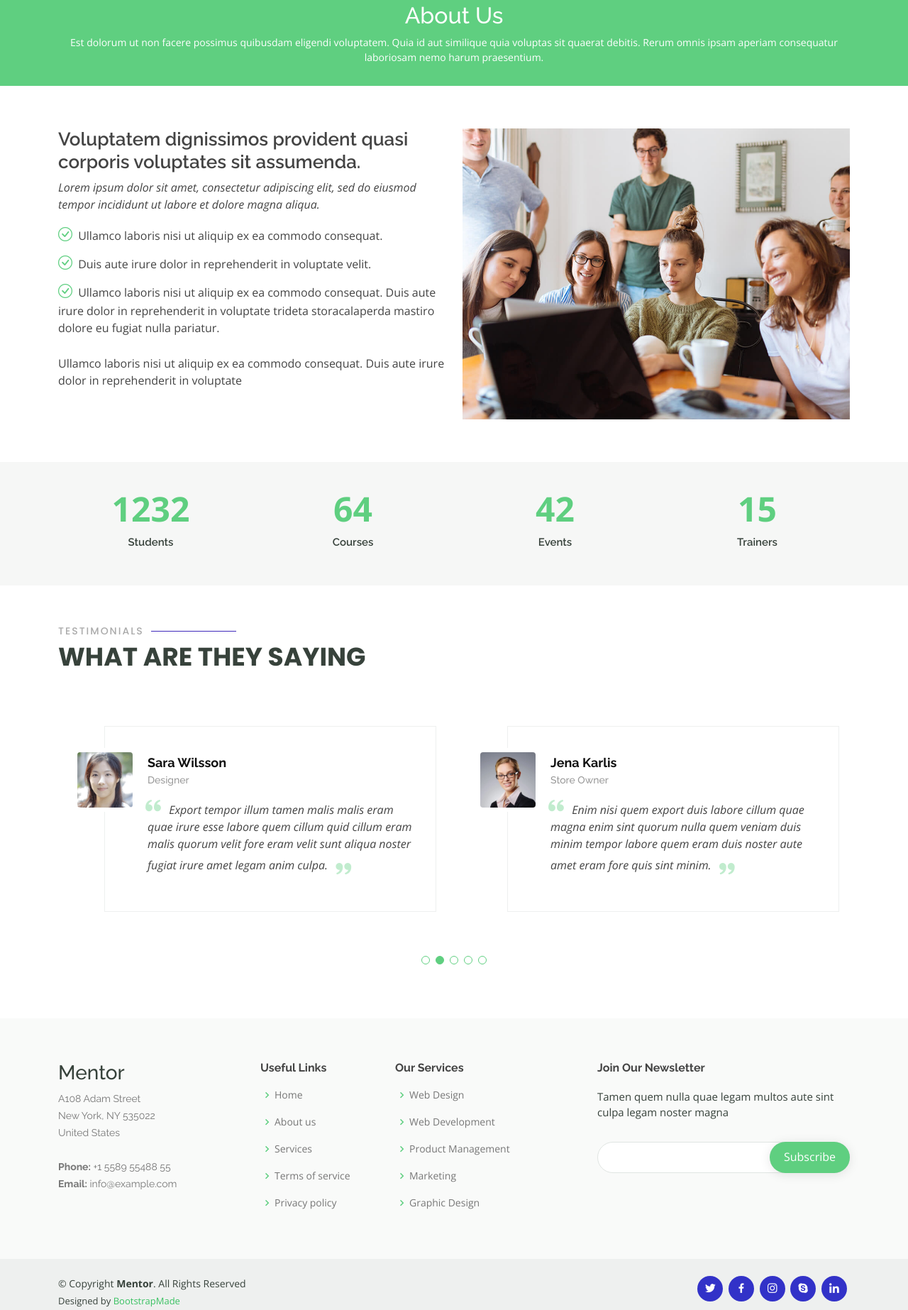
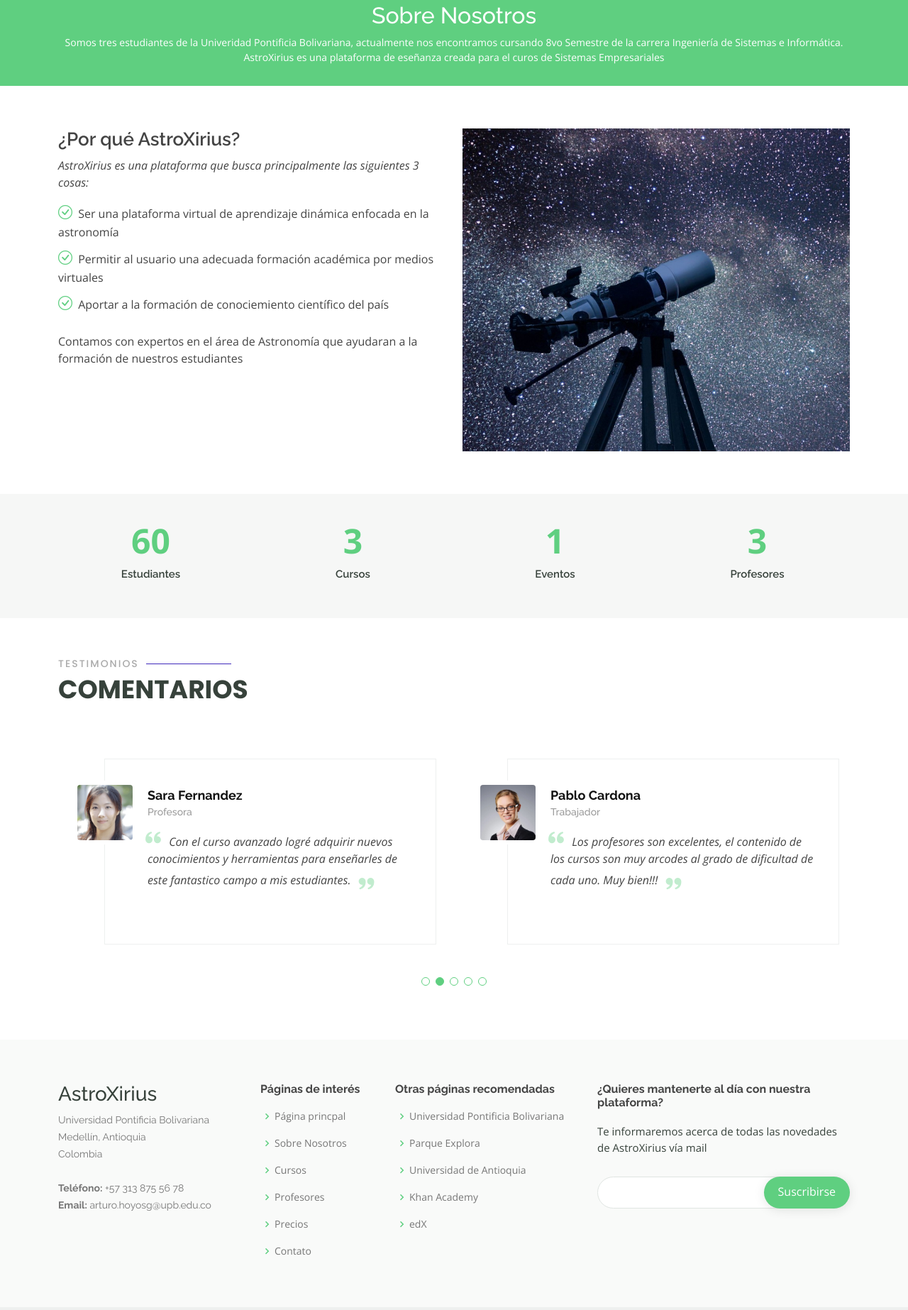
Before and after one commit to HugoHernandez06/AstroXirius, a plain HTML site: page Sobre_Nosotros.html in a window 1280 px wide. Shown: the part 100-1946 px from the top of the page at 71% size. Drawn offline with nearby package versions, Linux system fonts and the light colour scheme.

Commit message:
La página de Sobre nosotros casi terminada

```diff
--- a/Sobre_Nosotros.html
+++ b/Sobre_Nosotros.html
@@ -62,8 +62,8 @@
     <!-- ======= Breadcrumbs ======= -->
     <div class="breadcrumbs" data-aos="fade-in">
       <div class="container">
-        <h2>About Us</h2>
-        <p>Est dolorum ut non facere possimus quibusdam eligendi voluptatem. Quia id aut similique quia voluptas sit quaerat debitis. Rerum omnis ipsam aperiam consequatur laboriosam nemo harum praesentium. </p>
+        <h2>Sobre Nosotros</h2>
+        <p>Somos tres estudiantes de la Univeridad Pontificia Bolivariana, actualmente nos encontramos cursando 8vo Semestre de la carrera Ingeniería de Sistemas e Informática. AstroXirius es una plataforma de eseñanza creada para el curos de Sistemas Empresariales </p>
       </div>
     </div><!-- End Breadcrumbs -->
 
@@ -73,21 +73,20 @@
 
         <div class="row">
           <div class="col-lg-6 order-1 order-lg-2" data-aos="fade-left" data-aos-delay="100">
-            <img src="assets/img/about.jpg" class="img-fluid" alt="">
+            <img src="assets/img/carrera-de-astronomia-2-1024x853.jpg" class="img-fluid" alt="">
           </div>
           <div class="col-lg-6 pt-4 pt-lg-0 order-2 order-lg-1 content">
-            <h3>Voluptatem dignissimos provident quasi corporis voluptates sit assumenda.</h3>
+            <h3>¿Por qué AstroXirius?</h3>
             <p class="fst-italic">
-              Lorem ipsum dolor sit amet, consectetur adipiscing elit, sed do eiusmod tempor incididunt ut labore et dolore
-              magna aliqua.
+              AstroXirius es una plataforma que busca principalmente las siguientes 3 cosas:
             </p>
             <ul>
-              <li><i class="bi bi-check-circle"></i> Ullamco laboris nisi ut aliquip ex ea commodo consequat.</li>
-              <li><i class="bi bi-check-circle"></i> Duis aute irure dolor in reprehenderit in voluptate velit.</li>
-              <li><i class="bi bi-check-circle"></i> Ullamco laboris nisi ut aliquip ex ea commodo consequat. Duis aute irure dolor in reprehenderit in voluptate trideta storacalaperda mastiro dolore eu fugiat nulla pariatur.</li>
+              <li><i class="bi bi-check-circle"></i> Ser una plataforma virtual de aprendizaje dinámica enfocada en la astronomía</li>
+              <li><i class="bi bi-check-circle"></i> Permitir al usuario una adecuada formación académica por medios virtuales</li>
+              <li><i class="bi bi-check-circle"></i> Aportar a la formación de conociemiento científico del país</li>
             </ul>
             <p>
-              Ullamco laboris nisi ut aliquip ex ea commodo consequat. Duis aute irure dolor in reprehenderit in voluptate
+              Contamos con expertos en el área de Astronomía que ayudaran a la formación de nuestros estudiantes
             </p>
 
           </div>
@@ -103,23 +102,23 @@
         <div class="row counters">
 
           <div class="col-lg-3 col-6 text-center">
-            <span data-purecounter-start="0" data-purecounter-end="1232" data-purecounter-duration="1" class="purecounter"></span>
-            <p>Students</p>
+            <span data-purecounter-start="0" data-purecounter-end="60" data-purecounter-duration="1" class="purecounter"></span>
+            <p>Estudiantes</p>
           </div>
 
           <div class="col-lg-3 col-6 text-center">
-            <span data-purecounter-start="0" data-purecounter-end="64" data-purecounter-duration="1" class="purecounter"></span>
-            <p>Courses</p>
+            <span data-purecounter-start="0" data-purecounter-end="3" data-purecounter-duration="1" class="purecounter"></span>
+            <p>Cursos</p>
           </div>
 
           <div class="col-lg-3 col-6 text-center">
-            <span data-purecounter-start="0" data-purecounter-end="42" data-purecounter-duration="1" class="purecounter"></span>
-            <p>Events</p>
+            <span data-purecounter-start="0" data-purecounter-end="1" data-purecounter-duration="1" class="purecounter"></span>
+            <p>Eventos</p>
           </div>
 
           <div class="col-lg-3 col-6 text-center">
-            <span data-purecounter-start="0" data-purecounter-end="15" data-purecounter-duration="1" class="purecounter"></span>
-            <p>Trainers</p>
+            <span data-purecounter-start="0" data-purecounter-end="3" data-purecounter-duration="1" class="purecounter"></span>
+            <p>Profesores</p>
           </div>
 
         </div>
@@ -132,8 +131,8 @@
       <div class="container" data-aos="fade-up">
 
         <div class="section-title">
-          <h2>Testimonials</h2>
-          <p>What are they saying</p>
+          <h2>Testimonios</h2>
+          <p>Comentarios</p>
         </div>
 
         <div class="testimonials-slider swiper" data-aos="fade-up" data-aos-delay="100">
@@ -143,11 +142,11 @@
               <div class="testimonial-wrap">
                 <div class="testimonial-item">
                   <img src="assets/img/testimonials/testimonials-1.jpg" class="testimonial-img" alt="">
-                  <h3>Saul Goodman</h3>
-                  <h4>Ceo &amp; Founder</h4>
+                  <h3>Juan Sebastian Gonzalez</h3>
+                  <h4>Estudiante</h4>
                   <p>
                     <i class="bx bxs-quote-alt-left quote-icon-left"></i>
-                    Proin iaculis purus consequat sem cure digni ssim donec porttitora entum suscipit rhoncus. Accusantium quam, ultricies eget id, aliquam eget nibh et. Maecen aliquam, risus at semper.
+                    Pude aprender los conceptos básicos en astronomía gracias a AstroXirius. Excelente Trabajo!!!
                     <i class="bx bxs-quote-alt-right quote-icon-right"></i>
                   </p>
                 </div>
@@ -158,11 +157,11 @@
               <div class="testimonial-wrap">
                 <div class="testimonial-item">
                   <img src="assets/img/testimonials/testimonials-2.jpg" class="testimonial-img" alt="">
-                  <h3>Sara Wilsson</h3>
-                  <h4>Designer</h4>
+                  <h3>Sara Fernandez</h3>
+                  <h4>Profesora</h4>
                   <p>
                     <i class="bx bxs-quote-alt-left quote-icon-left"></i>
-                    Export tempor illum tamen malis malis eram quae irure esse labore quem cillum quid cillum eram malis quorum velit fore eram velit sunt aliqua noster fugiat irure amet legam anim culpa.
+                    Con el curso avanzado logré adquirir nuevos conocimientos y herramientas para enseñarles de este fantastico campo a mis estudiantes.
                     <i class="bx bxs-quote-alt-right quote-icon-right"></i>
                   </p>
                 </div>
@@ -173,11 +172,11 @@
               <div class="testimonial-wrap">
                 <div class="testimonial-item">
                   <img src="assets/img/testimonials/testimonials-3.jpg" class="testimonial-img" alt="">
-                  <h3>Jena Karlis</h3>
-                  <h4>Store Owner</h4>
+                  <h3>Pablo Cardona</h3>
+                  <h4>Trabajador</h4>
                   <p>
                     <i class="bx bxs-quote-alt-left quote-icon-left"></i>
-                    Enim nisi quem export duis labore cillum quae magna enim sint quorum nulla quem veniam duis minim tempor labore quem eram duis noster aute amet eram fore quis sint minim.
+                    Los profesores son excelentes, el contenido de los cursos son muy arcodes al grado de dificultad de cada uno. Muy bien!!!
                     <i class="bx bxs-quote-alt-right quote-icon-right"></i>
                   </p>
                 </div>
@@ -188,11 +187,11 @@
               <div class="testimonial-wrap">
                 <div class="testimonial-item">
                   <img src="assets/img/testimonials/testimonials-4.jpg" class="testimonial-img" alt="">
-                  <h3>Matt Brandon</h3>
-                  <h4>Freelancer</h4>
+                  <h3>Luis Gómez</h3>
+                  <h4>Estudiante de secundaria</h4>
                   <p>
                     <i class="bx bxs-quote-alt-left quote-icon-left"></i>
-                    Fugiat enim eram quae cillum dolore dolor amet nulla culpa multos export minim fugiat minim velit minim dolor enim duis veniam ipsum anim magna sunt elit fore quem dolore labore illum veniam.
+                    Los tres cursos me brindaron el conocimiento y gusto por este campo de la ciencia, me ayudó realmente a definir mi futuro profesional. Gracias!!!
                     <i class="bx bxs-quote-alt-right quote-icon-right"></i>
                   </p>
                 </div>
@@ -203,11 +202,11 @@
               <div class="testimonial-wrap">
                 <div class="testimonial-item">
                   <img src="assets/img/testimonials/testimonials-5.jpg" class="testimonial-img" alt="">
-                  <h3>John Larson</h3>
-                  <h4>Entrepreneur</h4>
+                  <h3>Deportes Sanchez</h3>
+                  <h4>Entrenador personal</h4>
                   <p>
                     <i class="bx bxs-quote-alt-left quote-icon-left"></i>
-                    Quis quorum aliqua sint quem legam fore sunt eram irure aliqua veniam tempor noster veniam enim culpa labore duis sunt culpa nulla illum cillum fugiat legam esse veniam culpa fore nisi cillum quid.
+                    Estos cursos hicieron que la atronomía se convirtiera en uno de mis hobbies principales. Que bien, los felicito.
                     <i class="bx bxs-quote-alt-right quote-icon-right"></i>
                   </p>
                 </div>
@@ -231,43 +230,44 @@
         <div class="row">
 
           <div class="col-lg-3 col-md-6 footer-contact">
-            <h3>Mentor</h3>
+            <h3>AstroXirius</h3>
             <p>
-              A108 Adam Street <br>
-              New York, NY 535022<br>
-              United States <br><br>
-              <strong>Phone:</strong> +1 5589 55488 55<br>
-              <strong>Email:</strong> info@example.com<br>
+              Universidad Pontificia Bolivariana <br>
+              Medellín, Antioquia <br>
+              Colombia <br><br>
+              <strong>Teléfono:</strong> +57 313 875 56 78<br>
+              <strong>Email:</strong> arturo.hoyosg@upb.edu.co<br>
             </p>
           </div>
 
           <div class="col-lg-2 col-md-6 footer-links">
-            <h4>Useful Links</h4>
+            <h4>Páginas de interés</h4>
             <ul>
-              <li><i class="bx bx-chevron-right"></i> <a href="#">Home</a></li>
-              <li><i class="bx bx-chevron-right"></i> <a href="#">About us</a></li>
-              <li><i class="bx bx-chevron-right"></i> <a href="#">Services</a></li>
-              <li><i class="bx bx-chevron-right"></i> <a href="#">Terms of service</a></li>
-              <li><i class="bx bx-chevron-right"></i> <a href="#">Privacy policy</a></li>
+              <li><i class="bx bx-chevron-right"></i> <a href="index.html">Página princpal</a></li>
+              <li><i class="bx bx-chevron-right"></i> <a href="Sobre_Nosotros.html">Sobre Nosotros</a></li>
+              <li><i class="bx bx-chevron-right"></i> <a href="Cursos.html">Cursos</a></li>
+              <li><i class="bx bx-chevron-right"></i> <a href="Profesores.html">Profesores</a></li>
+              <li><i class="bx bx-chevron-right"></i> <a href="Precios.html">Precios</a></li>
+              <li><i class="bx bx-chevron-right"></i> <a href="Contacto.html">Contato</a></li>
             </ul>
           </div>
 
           <div class="col-lg-3 col-md-6 footer-links">
-            <h4>Our Services</h4>
+            <h4>Otras páginas recomendadas</h4>
             <ul>
-              <li><i class="bx bx-chevron-right"></i> <a href="#">Web Design</a></li>
-              <li><i class="bx bx-chevron-right"></i> <a href="#">Web Development</a></li>
-              <li><i class="bx bx-chevron-right"></i> <a href="#">Product Management</a></li>
-              <li><i class="bx bx-chevron-right"></i> <a href="#">Marketing</a></li>
-              <li><i class="bx bx-chevron-right"></i> <a href="#">Graphic Design</a></li>
+              <li><i class="bx bx-chevron-right"></i> <a href="https://www.upb.edu.co/es/home">Universidad Pontificia Bolivariana</a></li>
+              <li><i class="bx bx-chevron-right"></i> <a href="https://encasa.parqueexplora.org/tienda/">Parque Explora</a></li>
+              <li><i class="bx bx-chevron-right"></i> <a href="http://astronomia-udea.co/principal/es/diplomas">Universidad de Antioquia</a></li>
+              <li><i class="bx bx-chevron-right"></i> <a href="https://es.khanacademy.org/">Khan Academy</a></li>
+              <li><i class="bx bx-chevron-right"></i> <a href="https://www.edx.org/es ">edX</a></li>
             </ul>
           </div>
 
           <div class="col-lg-4 col-md-6 footer-newsletter">
-            <h4>Join Our Newsletter</h4>
-            <p>Tamen quem nulla quae legam multos aute sint culpa legam noster magna</p>
+            <h4>¿Quieres mantenerte al día con nuestra plataforma?</h4>
+            <p>Te informaremos acerca de todas las novedades de AstroXirius vía mail</p>
             <form action="" method="post">
-              <input type="email" name="email"><input type="submit" value="Subscribe">
+              <input type="email" name="email"><input type="submit" value="Suscribirse">
             </form>
           </div>
 
```
Also changed, not shown: Contacto.html (+8 -32 lines), assets/img/carrera-de-astronomia-2-1024x853.jpg (added).
